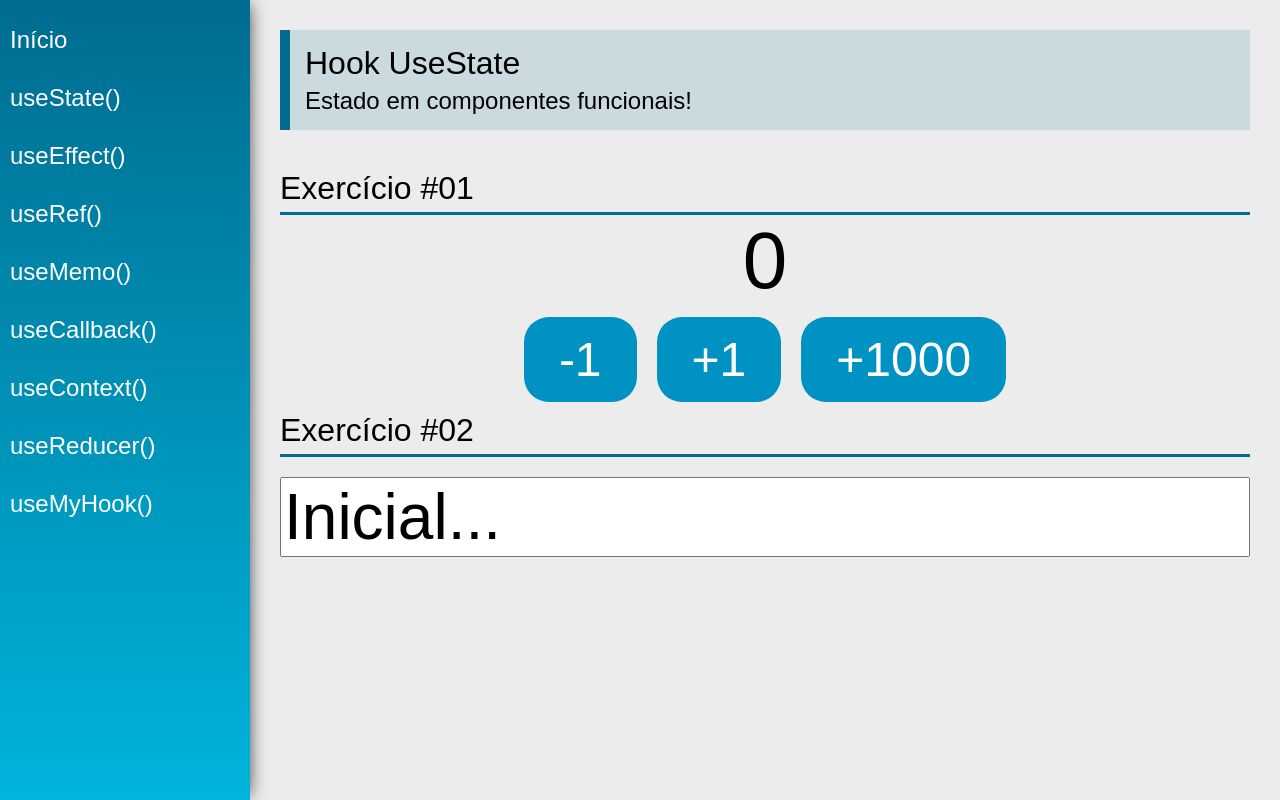
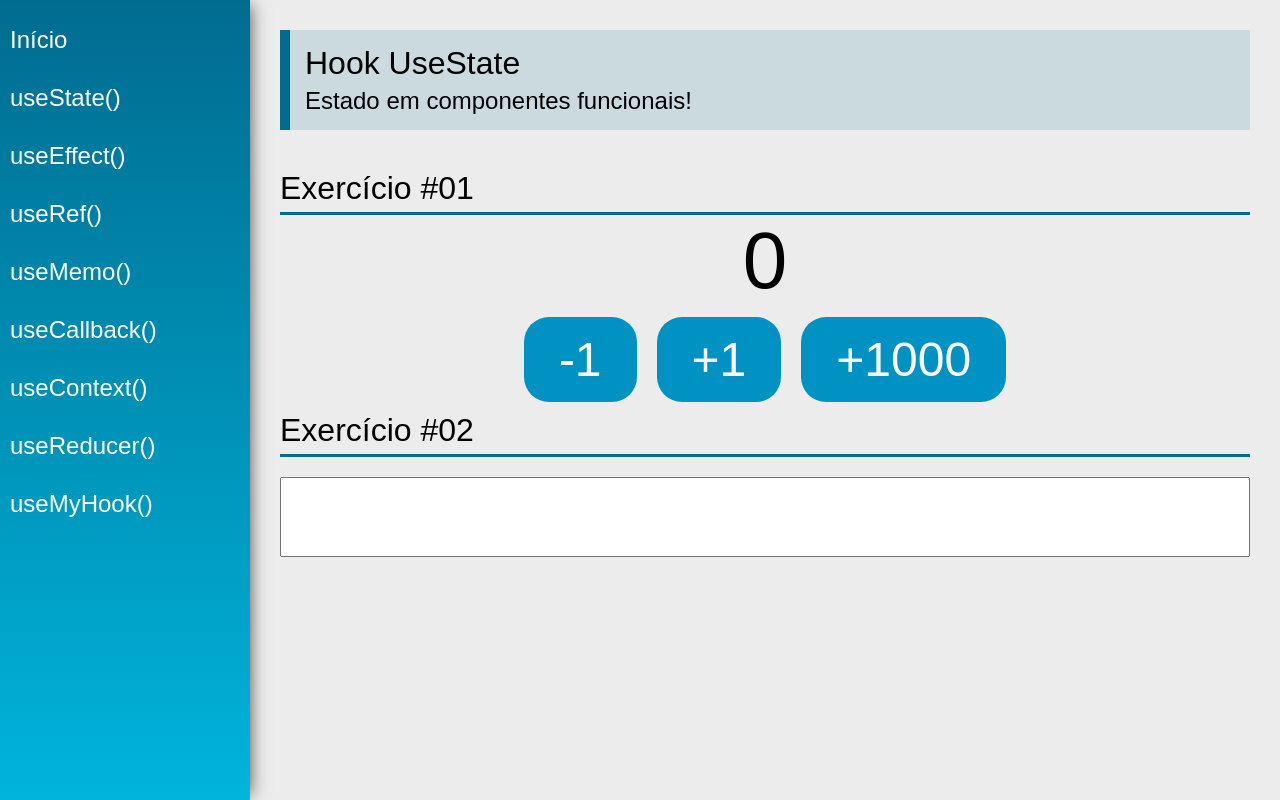
Before and after one commit to MenezesC137/Hooks_React, a React (Create React App) app: page /useState in a window 1280 px wide. Built offline with nearby package versions, Linux system fonts and the light colour scheme.

Commit message:
UseState #02

```diff
--- a/src/views/examples/UseState.jsx
+++ b/src/views/examples/UseState.jsx
@@ -6,7 +6,7 @@ import SectionTitle from '../../components/layout/SectionTitle'
 const UseState = (props) => {
 
     const [count, setCount] = useState(0)
-    const [name, setName] = useState("Inicial...")
+    const [name, setName] = useState("")
 
     return (
         <div className="UseState">
@@ -31,6 +31,7 @@ const UseState = (props) => {
             <input type="text" className="input"
                 value={name} onChange={e => setName(e.target.value)}
             />
+            <span className="text">{name}</span>
         </div>
     )
 }
```
